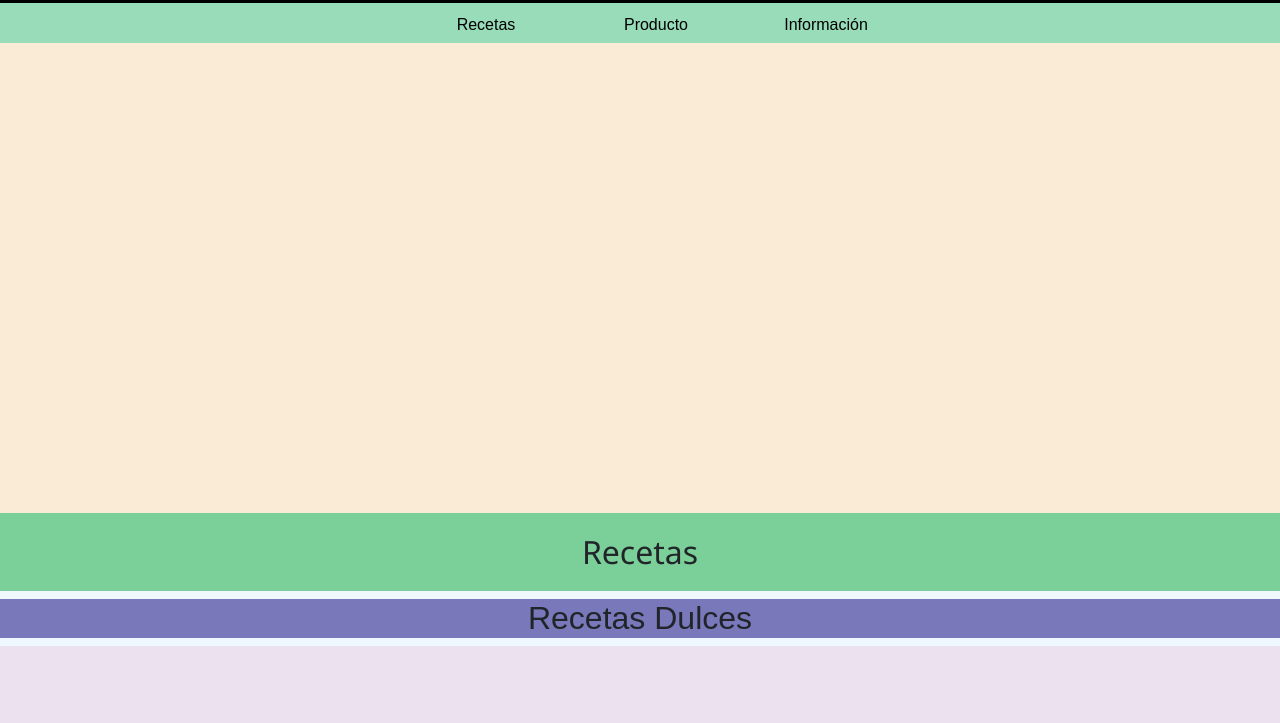
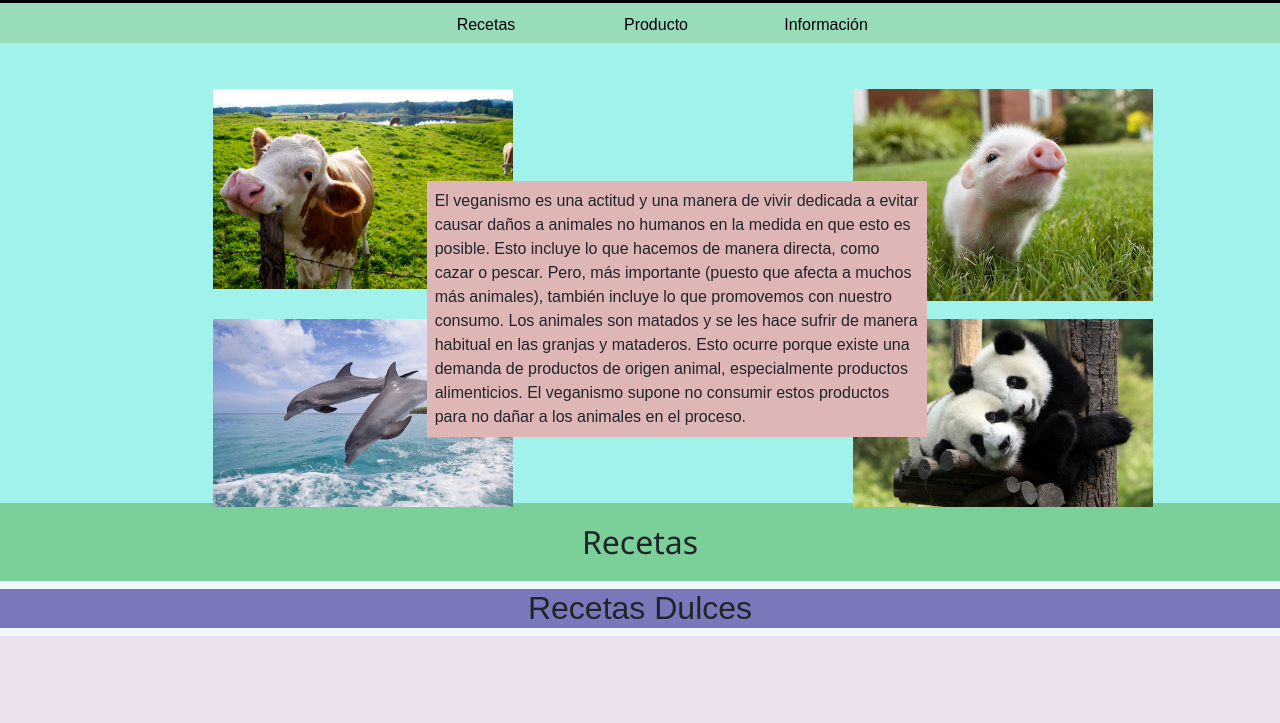
Before and after one commit to Marisolfleita1/Pagina-Web-Vegan-Space, a plain HTML site: page Index.HTML in a window 1280 px wide. Shown: the part 77-800 px from the top of the page. Drawn offline with nearby package versions, Linux system fonts and the light colour scheme.

Commit message:
paginaVegan-postclase7-prueba13-12/11

```diff
--- a/Index.HTML
+++ b/Index.HTML
@@ -50,7 +50,11 @@
 
     <div class="ContainerPrincipal">
         <article id="Presentación">
-
+            <img class="vaca" src="Img usadas/vaca.png" alt="vaca">
+            <img class="cerdo" src="Img usadas/cerdito.jpg" alt="cerdito">
+            <img class="delfines" src="Img usadas/delfines.jpg" alt="delfines">
+            <img class="panda" src="Img usadas/ws_pandas_in_love_1920x1200.jpg" alt="pandas">
+            <p class="texto">El veganismo es una actitud y una manera de vivir dedicada a evitar causar daños a animales no humanos en la medida en que esto es posible. Esto incluye lo que hacemos de manera directa, como cazar o pescar. Pero, más importante (puesto que afecta a muchos más animales), también incluye lo que promovemos con nuestro consumo. Los animales son matados y se les hace sufrir de manera habitual en las granjas y mataderos. Esto ocurre porque existe una demanda de productos de origen animal, especialmente productos alimenticios. El veganismo supone no consumir estos productos para no dañar a los animales en el proceso.</p>
         </article>
 
         <article id="Recetas">
--- a/estilos.CSS
+++ b/estilos.CSS
@@ -94,15 +94,51 @@ nav{
 
 
 .ContainerPrincipal{
-    background-color: black;
-    padding top: 120px;
     width: 100%;
+    padding-top: 120px;
 }
 #Presentación {
+    position: relative;
+    display: grid;
+    grid-template-columns: repeat(6,1fr);
+    grid-template-rows: repeat(10,1fr);
     width: 100%;
-    height: 590px;
-    background-color: antiquewhite;
+    height: 460px;
+    background-color: rgba(152, 241, 233, 0.918)
 }
+
+#Presentación img{
+    position: absolute;
+    width: 300px;
+}
+.vaca{
+    grid-row: 2/3;
+    grid-column: 2/4;
+}
+.cerdo{
+    grid-row: 2/3;
+    grid-column: 5/7;
+}
+.texto{
+    position: absolute;
+    width: 500px;
+    background-color: rgb(222, 182, 182);
+    grid-row: 4/7;
+    grid-column: 3/6;
+    padding: 8px;
+}
+.delfines{
+    grid-row: 7/10;
+    grid-column: 2/6;
+}
+.panda{
+    grid-row: 7/10;
+    grid-column: 5/6;
+}
+
+
+
+
 #Recetas{
     background-color: aliceblue;
     margin: 0px;
```
Also changed, not shown: Img usadas/animalitospresentacion.jpg (added), Img usadas/cerdito.jpg (added), Img usadas/chanchito.avif (added), Img usadas/delfines.jpg (added), Img usadas/vaca.png (added), Img usadas/ws_pandas_in_love_1920x1200.jpg (added).
